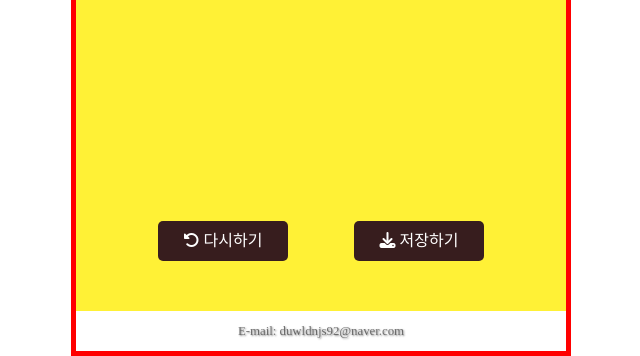
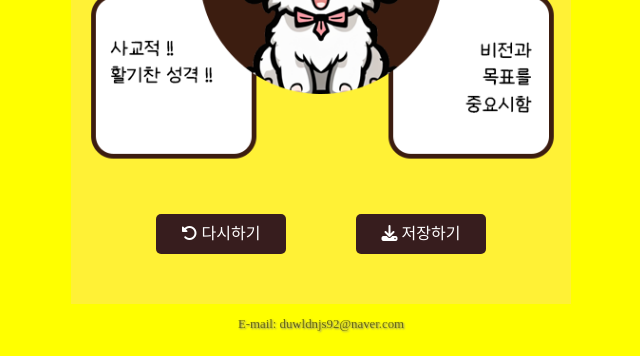
Before and after one commit to 021won/team-project, a PHP site: page /result.php in a window 1280 px wide. Shown: the part 444-800 px from the top of the page, without its empty margins (319-959 px from the left). Run offline with PHP 8.4, Linux system fonts and the light colour scheme; style sheets or scripts are compiled from the project's sources; some libraries are stand-ins or nearby versions; some web fonts are replaced.

Commit message:
디자인 좀 수정해주세요~~~~~

```diff
--- a/css/result.css
+++ b/css/result.css
@@ -2,9 +2,12 @@
   position: relative;
   background: #FFF136;
 }
-.result-section figure .dog-img {
-  margin: 0 auto;
-  width: 100%;
+.result-section .dog-img {
+  position: absolute;
+  left: 50%;
+  top: 50%;
+  transform: translate(-50%, -50%);
+  width: 95%;
 }
 .result-section .result-form {
   text-align: center;
--- a/css/result.scss
+++ b/css/result.scss
@@ -3,12 +3,12 @@
 .result-section {
   position: relative;
   background: m.$yellow;
-
-  figure {
-    .dog-img {
-      margin: 0 auto;
-      width: 100%;
-    }
+  .dog-img {
+    position: absolute;
+    left:50%;
+    top:50%;
+    transform: translate(-50%, -50%);
+    width: 95%;
   }
 
   .result-form {
--- a/css/style.css
+++ b/css/style.css
@@ -11,6 +11,7 @@ body {
   font-weight: normal;
   text-decoration: none;
   font-style: normal;
+  background: #FF0;
 }
 @media (hover: hover) {
   body::-webkit-scrollbar-track {
@@ -34,9 +35,8 @@ main {
   left: 50%;
   top: 50%;
   transform: translate(-50%, -50%);
-  width: min(100%, 500px);
-  height: min(100%, 800px);
-  border: 5px solid red;
+  width: min(95%, 500px);
+  height: min(97%, 800px);
 }
 main section {
   flex: 1;
--- a/css/style.scss
+++ b/css/style.scss
@@ -15,6 +15,7 @@ body {
   text-decoration: none;
   font-style: normal;
   @include m.scrollbar;
+  background: #FF0;
 }
 
 main {
@@ -24,9 +25,9 @@ main {
   left: 50%;
   top: 50%;
   transform: translate(-50%, -50%);
-  width: min(100%, 500px);
-  height: min(100%, 800px);
-  border:5px solid red;
+  width: min(95%, 500px);
+  height: min(97%, 800px);
+
   section {
     flex: 1;
   }
--- a/css/sub.css
+++ b/css/sub.css
@@ -1,6 +1,7 @@
 @charset "UTF-8";
 section.sub-section {
   overflow: hidden;
+  background: #FFF;
 }
 section.sub-section article.chat-bg {
   display: flex;
--- a/css/sub.scss
+++ b/css/sub.scss
@@ -2,6 +2,7 @@
 
 section.sub-section {
   overflow: hidden;
+  background: #FFF;
   article.chat-bg {
     display: flex;
     flex-direction: column;
--- a/result.php
+++ b/result.php
@@ -1,9 +1,9 @@
 <?php include 'header.php' ?>
 <script src="./js/result.js"></script>
 <section class="result-section">
-  <figure>
-    <img class="dog-img" src="./img/123456.png" alt="">
-  </figure>
+
+    <img class="dog-img" src="./img/result/enfj.png" alt="">
+
 
   <form class="result-form">
     <a class="reset" href="./index.php"><i class="fa-solid fa-rotate-left"></i> 다시하기</a>
```
Also changed, not shown: 3 other files.
